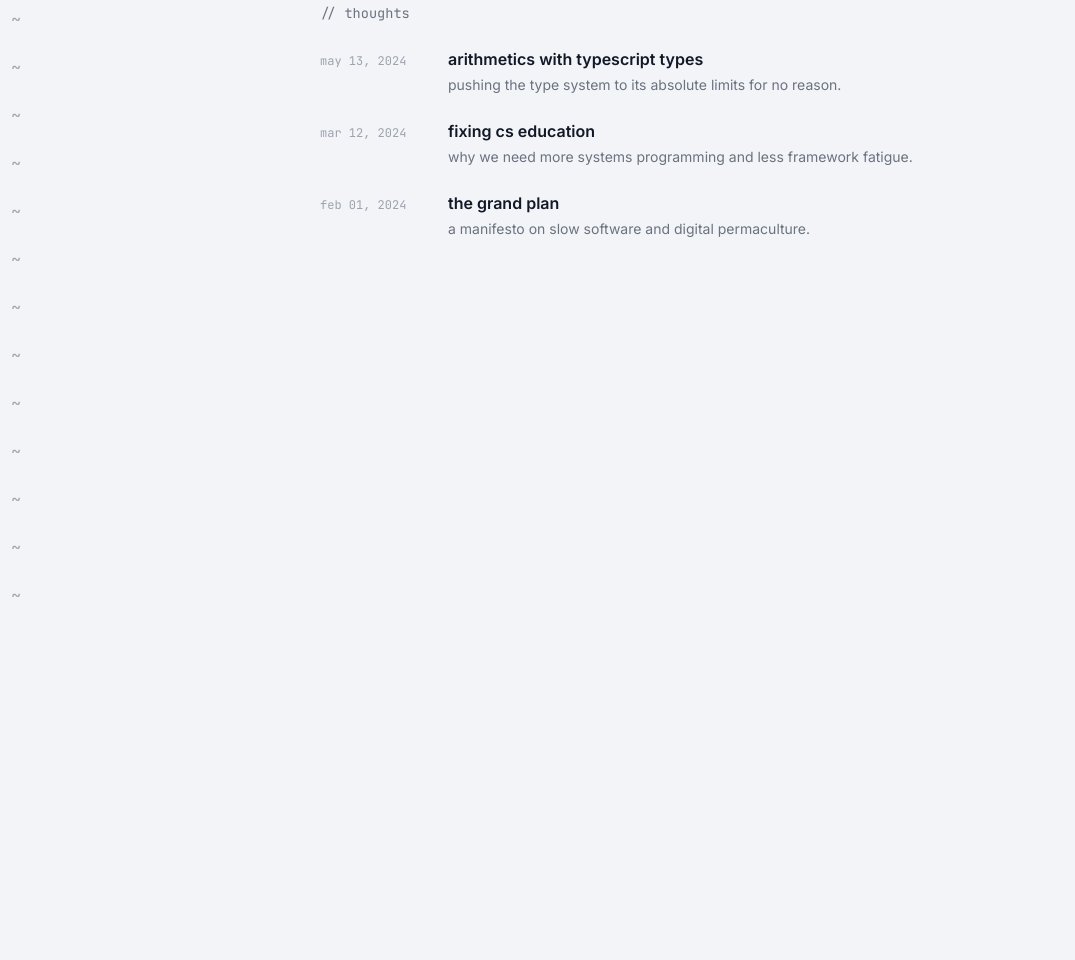
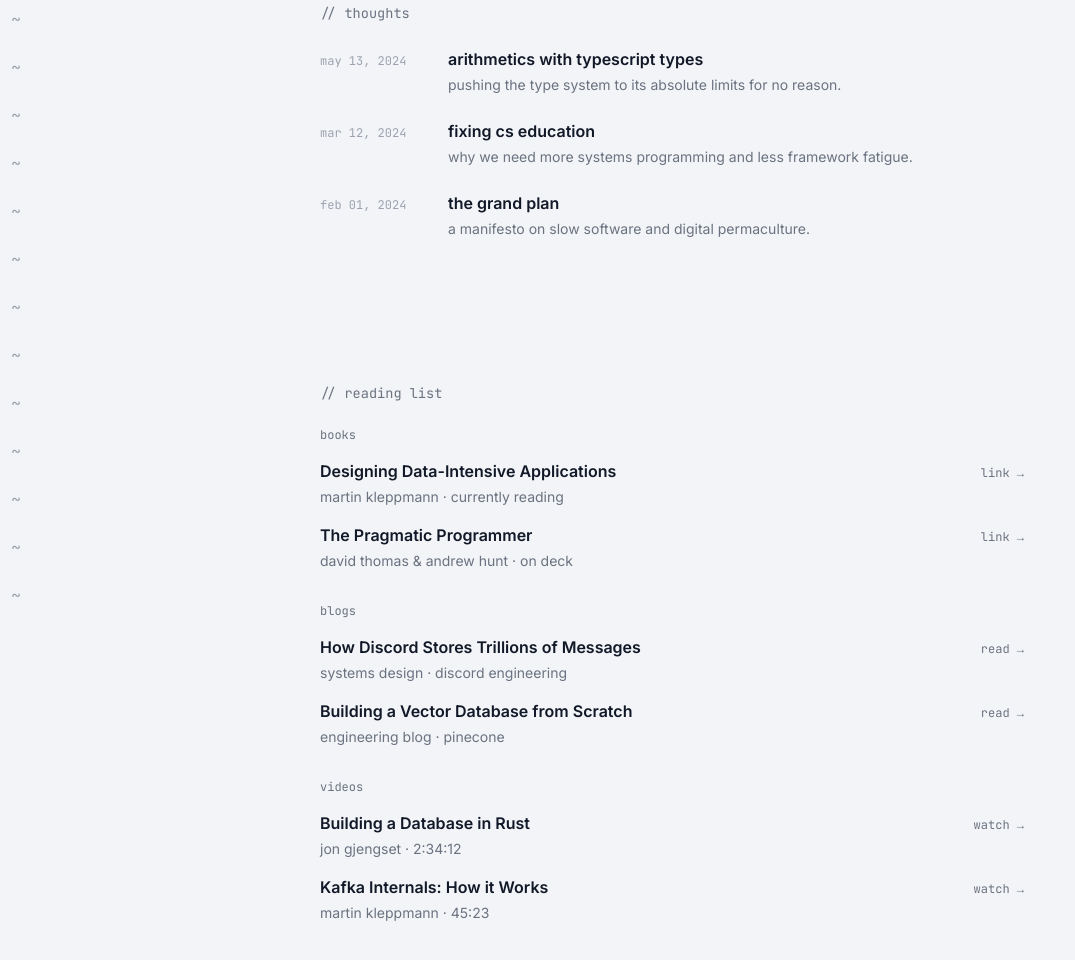
Before and after one commit to senutpal/untitled, an Astro site: page / in a window 1280 px wide. Shown: the part 1832-2792 px from the top of the page, without its empty margins (0-1075 px from the left). Before the commit the page ends 2215 px from the top, so only its background shows below. Built offline with nearby package versions, Linux system fonts and the light colour scheme; Astro itself is replaced by a stand-in of ours.

Commit message:
add ReadingList section

```diff
--- /dev/null
+++ b/src/components/ReadingList.astro
@@ -0,0 +1,52 @@
+---
+import { getCollection } from 'astro:content';
+import SectionHeader from './SectionHeader.astro';
+
+const allReading = await getCollection('reading');
+const books = allReading.filter((r) => r.data.type === 'book');
+const blogs = allReading.filter((r) => r.data.type === 'blog');
+const videos = allReading.filter((r) => r.data.type === 'video');
+
+const typeLabels: Record<string, { cta: string }> = {
+  book: { cta: 'link →' },
+  blog: { cta: 'read →' },
+  video: { cta: 'watch →' },
+};
+---
+
+<section class="fade-on-scroll">
+  <SectionHeader title="reading list" />
+  <div class="space-y-8">
+    {[
+      { label: 'books', items: books },
+      { label: 'blogs', items: blogs },
+      { label: 'videos', items: videos },
+    ].map(({ label, items }) => (
+      <div>
+        <h3 class="font-mono text-xs mb-4" style="color: var(--text-secondary);">{label}</h3>
+        <div class="space-y-4">
+          {items.map((item) => (
+            <div class="flex flex-col md:flex-row md:items-baseline gap-2 md:gap-8 group cursor-pointer">
+              <div class="grow">
+                <h4 class="font-semibold transition-colors" style="color: var(--text-primary);">{item.data.title}</h4>
+                <p class="text-sm mt-1" style="color: var(--text-secondary);">
+                  {item.data.author}
+                  {item.data.status === 'reading' && ' · currently reading'}
+                  {item.data.status === 'on-deck' && ' · on deck'}
+                  {item.data.duration && ` · ${item.data.duration}`}
+                </p>
+              </div>
+              <a
+                href={item.data.url}
+                class="font-mono text-xs transition-colors shrink-0"
+                style="color: var(--text-secondary);"
+              >
+                {typeLabels[item.data.type].cta}
+              </a>
+            </div>
+          ))}
+        </div>
+      </div>
+    ))}
+  </div>
+</section>
--- a/src/pages/index.astro
+++ b/src/pages/index.astro
@@ -6,6 +6,7 @@ import ContributionHeatmap from '../components/ContributionHeatmap.astro';
 import AboutSection from '../components/AboutSection.astro';
 import ProjectsSection from '../components/ProjectsSection.astro';
 import ThoughtsSection from '../components/ThoughtsSection.astro';
+import ReadingList from '../components/ReadingList.astro';
 ---
 
 <BaseLayout title="utpal.dev">
@@ -16,5 +17,6 @@ import ThoughtsSection from '../components/ThoughtsSection.astro';
     <AboutSection />
     <ProjectsSection />
     <ThoughtsSection />
+    <ReadingList />
   </main>
 </BaseLayout>
```
